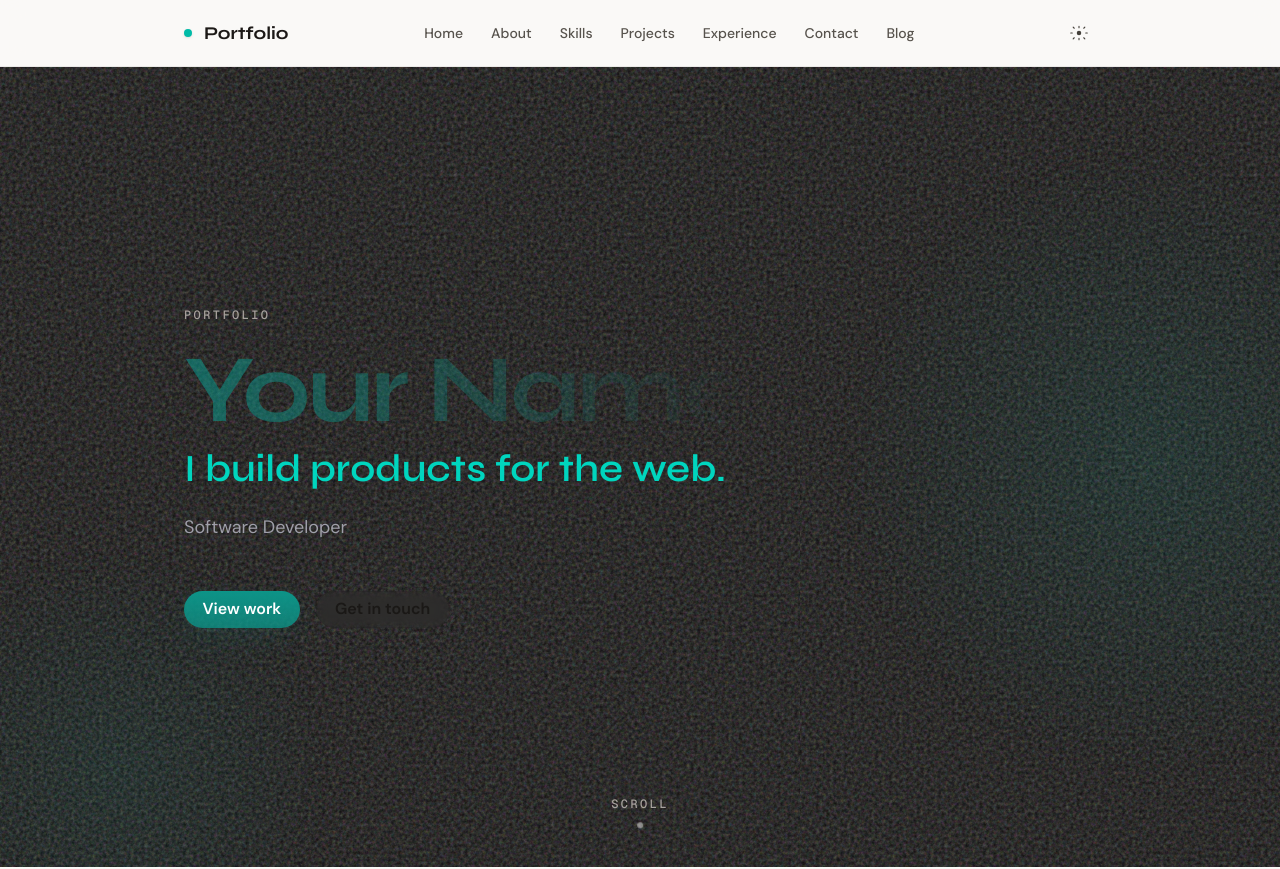
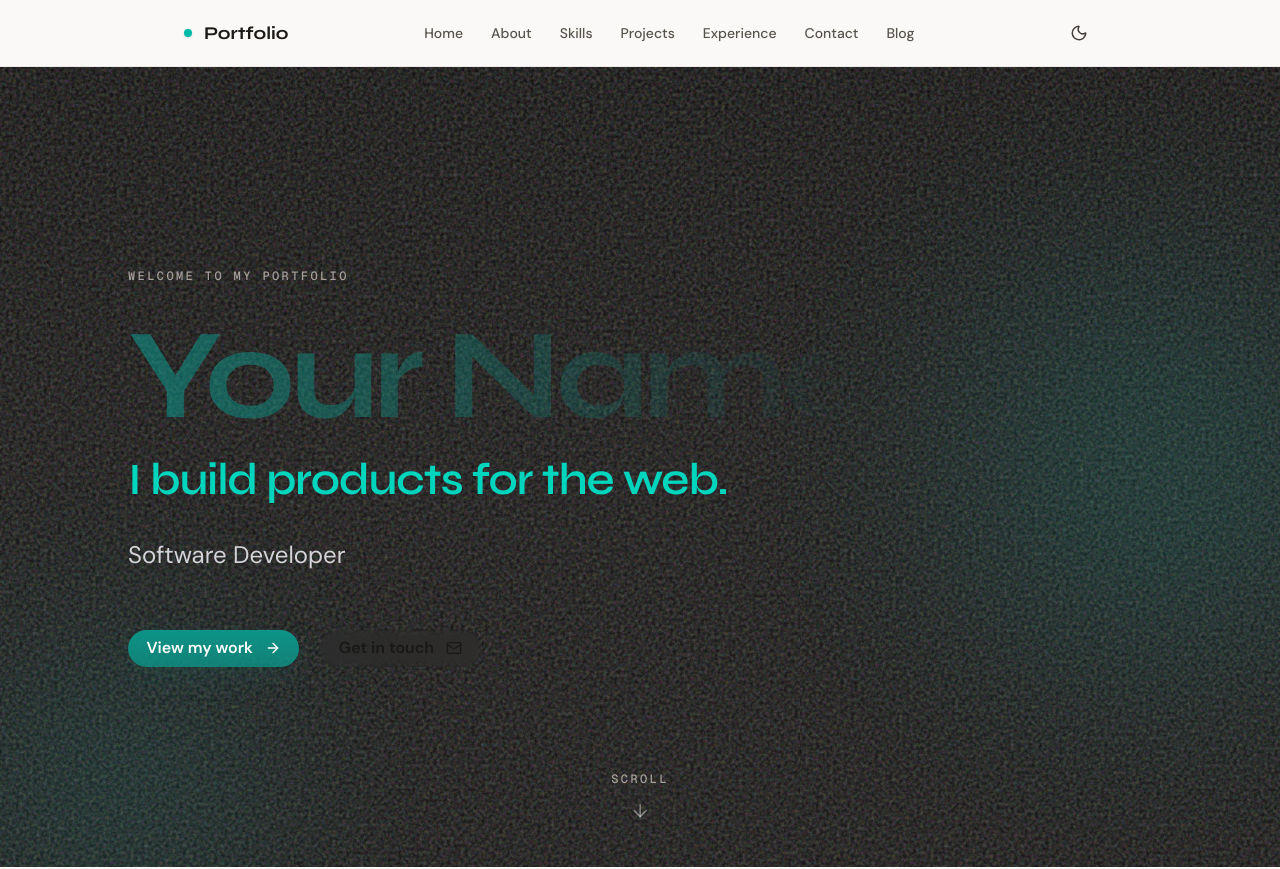
Before and after one commit to arjunymun/portfolio, a Next.js app: page / in a window 1280 px wide. Shown: the top 869 px of the page. Built offline with nearby package versions, Linux system fonts and the light colour scheme.

Commit message:
next improvement

```diff
--- a/components/layout/ThemeToggle.tsx
+++ b/components/layout/ThemeToggle.tsx
@@ -1,6 +1,7 @@
 "use client";
 
 import { useEffect, useState } from "react";
+import { Sun, Moon } from "lucide-react";
 
 export function ThemeToggle() {
   const [isDark, setIsDark] = useState<boolean | null>(null);
@@ -48,14 +49,9 @@ export function ThemeToggle() {
       className="rounded-full p-2 text-stone-700 hover:bg-stone-100 dark:text-stone-200 dark:hover:bg-stone-800/60"
     >
       {isDark ? (
-        <svg width="18" height="18" viewBox="0 0 24 24" fill="none" xmlns="http://www.w3.org/2000/svg" aria-hidden>
-          <path d="M21 12.79A9 9 0 1111.21 3 7 7 0 0021 12.79z" fill="currentColor" />
-        </svg>
+        <Sun size={18} />
       ) : (
-        <svg width="18" height="18" viewBox="0 0 24 24" fill="none" xmlns="http://www.w3.org/2000/svg" aria-hidden>
-          <path d="M12 3v2M12 19v2M4.22 4.22l1.42 1.42M18.36 18.36l1.42 1.42M1 12h2M21 12h2M4.22 19.78l1.42-1.42M18.36 5.64l1.42-1.42" stroke="currentColor" strokeWidth="1.5" strokeLinecap="round" strokeLinejoin="round" />
-          <circle cx="12" cy="12" r="3" fill="currentColor" />
-        </svg>
+        <Moon size={18} />
       )}
     </button>
   );
--- a/components/sections/Hero.tsx
+++ b/components/sections/Hero.tsx
@@ -3,93 +3,85 @@
 import Link from "next/link";
 import { motion } from "framer-motion";
 import { site } from "@/lib/site";
+import { ArrowDown, ArrowRight, Mail } from "lucide-react";
 
 const container = {
   hidden: { opacity: 0 },
   visible: {
     opacity: 1,
-    transition: { staggerChildren: 0.12, delayChildren: 0.2 },
+    transition: { staggerChildren: 0.15, delayChildren: 0.3 },
   },
 };
 
 const item = {
-  hidden: { opacity: 0, y: 24 },
-  visible: { opacity: 1, y: 0 },
+  hidden: { opacity: 0, y: 30 },
+  visible: {
+    opacity: 1,
+    y: 0,
+    transition: { duration: 0.6, ease: [0.22, 1, 0.36, 1] },
+  },
 };
 
 export function Hero() {
   return (
     <section
       id="hero"
-      className="relative flex min-h-[100dvh] flex-col justify-center overflow-hidden bg-[#0f0e0d] dark:bg-[#080807]"
+      className="relative flex min-h-[100dvh] flex-col justify-center overflow-hidden bg-gradient-to-b from-[#0a0908] via-[#0f0e0d] to-[#0f0e0d] dark:from-[#050504] dark:via-[#080807] dark:to-[#080807]"
     >
       <div className="hero-pattern absolute inset-0" aria-hidden />
-      <div className="grain absolute inset-0" aria-hidden />
-      {/* Decorative: large soft gradient circle */}
-      <div
-        className="absolute right-[-15%] top-1/2 h-[80vmin] w-[80vmin] -translate-y-1/2 rounded-full opacity-30 dark:opacity-20 orb-float"
-        style={{ background: "radial-gradient(circle, rgba(20, 184, 166, 0.35) 0%, transparent 70%)" }}
-        aria-hidden
-      />
-      <div
-        className="absolute bottom-[-20%] left-[-10%] h-[60vmin] w-[60vmin] rounded-full opacity-20 dark:opacity-15 orb-float-slow"
-        style={{ background: "radial-gradient(circle, rgba(20, 184, 166, 0.4) 0%, transparent 65%)" }}
+      <div className="grain absolute inset-0 opacity-40" aria-hidden />
+
+      <motion.div
+        className="absolute right-[-15%] top-1/2 h-[80vmin] w-[80vmin] -translate-y-1/2 rounded-full opacity-40 dark:opacity-25 blur-3xl"
+        style={{ background: "radial-gradient(circle, rgba(20, 184, 166, 0.4) 0%, transparent 70%)" }}
+        animate={{ scale: [1, 1.08, 1], opacity: [0.4, 0.5, 0.4] }}
+        transition={{ duration: 9, repeat: Infinity, ease: "easeInOut" }}
         aria-hidden
       />
 
       <motion.div
-        className="relative z-10 mx-auto w-full max-w-5xl px-6 py-24 sm:px-10 sm:py-32 lg:px-14"
-        variants={container}
-        initial="hidden"
-        animate="visible"
-      >
-        <motion.p
-          className="section-label text-white/60"
-          variants={item}
-        >
-          Portfolio
+        className="absolute bottom-[-20%] left-[-10%] h-[60vmin] w-[60vmin] rounded-full opacity-25 dark:opacity-15 blur-3xl"
+        style={{ background: "radial-gradient(circle, rgba(20, 184, 166, 0.45) 0%, transparent 65%)" }}
+        animate={{ scale: [1, 1.12, 1], opacity: [0.25, 0.35, 0.25] }}
+        transition={{ duration: 11, repeat: Infinity, ease: "easeInOut", delay: 1 }}
+        aria-hidden
+      />
+
+      <motion.div className="relative z-10 mx-auto w-full max-w-6xl px-6 py-24 sm:px-10 sm:py-32 lg:px-16" variants={container} initial="hidden" animate="visible">
+        <motion.p className="section-label text-teal-400/70 font-medium tracking-wider" variants={item}>
+          WELCOME TO MY PORTFOLIO
         </motion.p>
-        <motion.h1
-          className="font-display mt-4 text-4xl font-bold tracking-tight text-white sm:text-5xl md:text-6xl lg:text-7xl xl:text-8xl"
-          variants={item}
-          style={{ letterSpacing: "-0.03em", lineHeight: 1.05 }}
-        >
+
+        <motion.h1 className="font-display mt-6 text-5xl font-bold tracking-tight text-white sm:text-6xl md:text-7xl lg:text-8xl xl:text-9xl" variants={item} style={{ letterSpacing: "-0.04em", lineHeight: 1.05 }}>
           <span className="block">
-            <span className="hero-title-accent">{site.ownerName}</span>
+            <span className="hero-title-accent bg-gradient-to-r from-white via-white to-teal-400 bg-clip-text text-transparent">{site.ownerName}</span>
           </span>
-          <span className="block mt-2 text-[0.45em] font-semibold tracking-normal text-teal-400 md:text-[0.4em]">
-            {site.roleLine}
-          </span>
+          <span className="block mt-3 text-[0.4em] font-semibold tracking-tight text-teal-400 md:text-[0.35em]">{site.roleLine}</span>
         </motion.h1>
-        <motion.p
-          className="mt-6 max-w-xl text-base leading-relaxed text-zinc-400 sm:text-lg"
-          variants={item}
-        >
+
+        <motion.p className="mt-8 max-w-2xl text-lg leading-relaxed text-zinc-300 sm:text-xl md:text-2xl" variants={item}>
           {site.tagline}
         </motion.p>
-        <motion.div
-          className="mt-12 flex flex-wrap gap-4"
-          variants={item}
-        >
-          <a href="#projects" className="btn btn-primary">
-            View work
+
+        <motion.div className="mt-14 flex flex-wrap gap-5" variants={item}>
+          <a href="#projects" className="group btn btn-primary relative overflow-hidden inline-flex items-center gap-3 px-6 py-3 text-base font-semibold transition-all duration-300 hover:scale-105 hover:shadow-xl hover:shadow-teal-500/20">
+            <span className="relative z-10">View my work</span>
+            <ArrowRight size={16} className="relative z-10" />
+            <span className="absolute inset-0 bg-gradient-to-r from-teal-400 to-teal-600 opacity-0 transition-opacity duration-300 group-hover:opacity-100" />
           </a>
-          <Link href="#contact" className="btn btn-ghost">
-            Get in touch
+
+          <Link href="#contact" className="btn btn-ghost inline-flex items-center gap-3 px-6 py-3 text-base font-semibold transition-all duration-300 hover:scale-105 hover:border-teal-400/50 hover:text-teal-400">
+            <span>Get in touch</span>
+            <Mail size={16} />
           </Link>
         </motion.div>
       </motion.div>
 
-      <motion.a
-        href="#about"
-        className="absolute bottom-10 left-1/2 z-10 flex -translate-x-1/2 flex-col items-center gap-2 text-white/50 transition hover:text-teal-400"
-        initial={{ opacity: 0 }}
-        animate={{ opacity: 1 }}
-        transition={{ delay: 1.2 }}
-        aria-label="Scroll to about"
-      >
-        <span className="section-label text-[0.65rem]">Scroll</span>
-        <span className="scroll-indicator" />
+      <motion.a href="#about" className="absolute bottom-12 left-1/2 z-10 flex -translate-x-1/2 flex-col items-center gap-3 text-white/40 transition-all duration-300 hover:text-teal-400" initial={{ opacity: 0, y: -10 }} animate={{ opacity: 1, y: 0 }} transition={{ delay: 1.5, duration: 0.8 }} aria-label="Scroll to about section">
+        <span className="section-label text-xs font-medium tracking-widest">SCROLL</span>
+        <motion.div animate={{ y: [0, 8, 0] }} transition={{ duration: 2, repeat: Infinity, ease: "easeInOut" }}>
+          <ArrowDown className="h-5 w-5" />
+        </motion.div>
       </motion.a>
     </section>
   );
--- a/package.json
+++ b/package.json
@@ -15,6 +15,7 @@
     "@tailwindcss/typography": "^0.5.19",
     "framer-motion": "^12.34.0",
     "gray-matter": "^4.0.3",
+    "lucide-react": "^0.574.0",
     "next": "16.1.6",
     "react": "19.2.3",
     "react-dom": "19.2.3",
```
Also changed, not shown: 2 other files (tests, documents, lock files or other folders).
